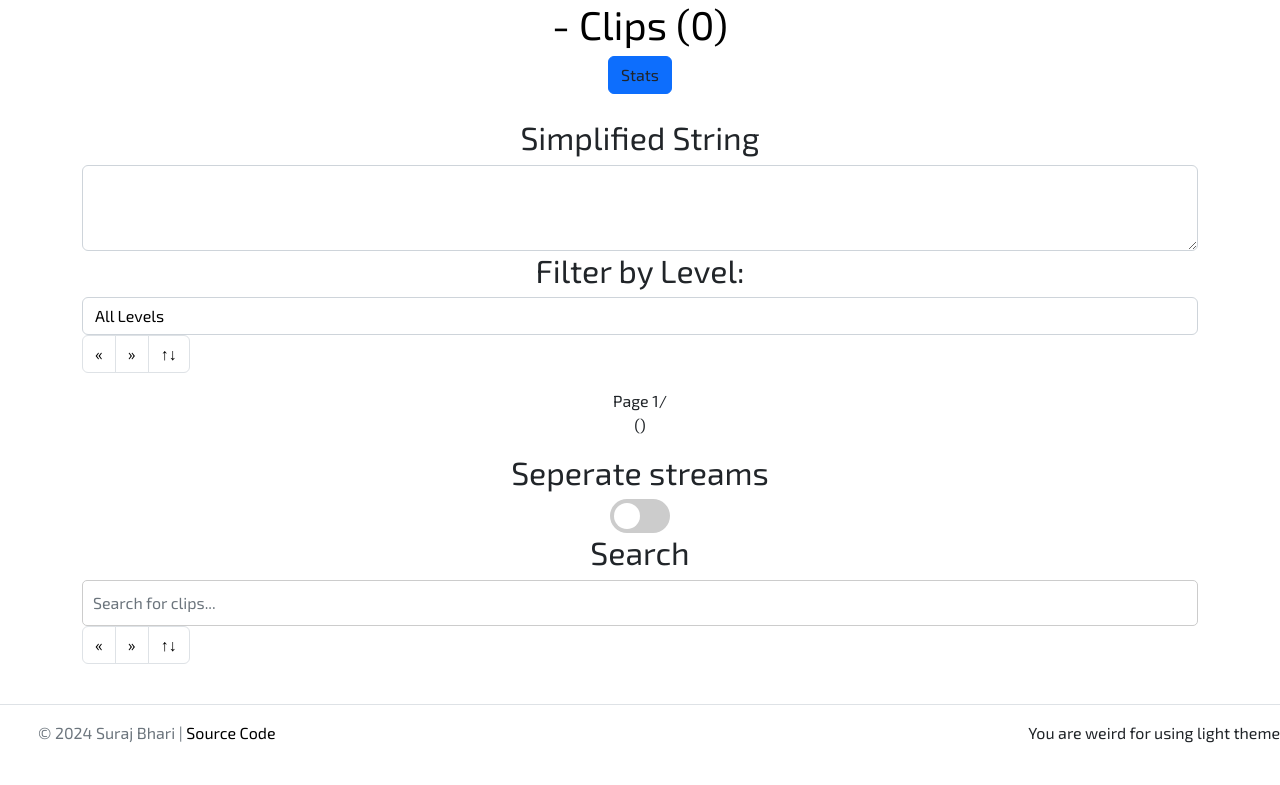
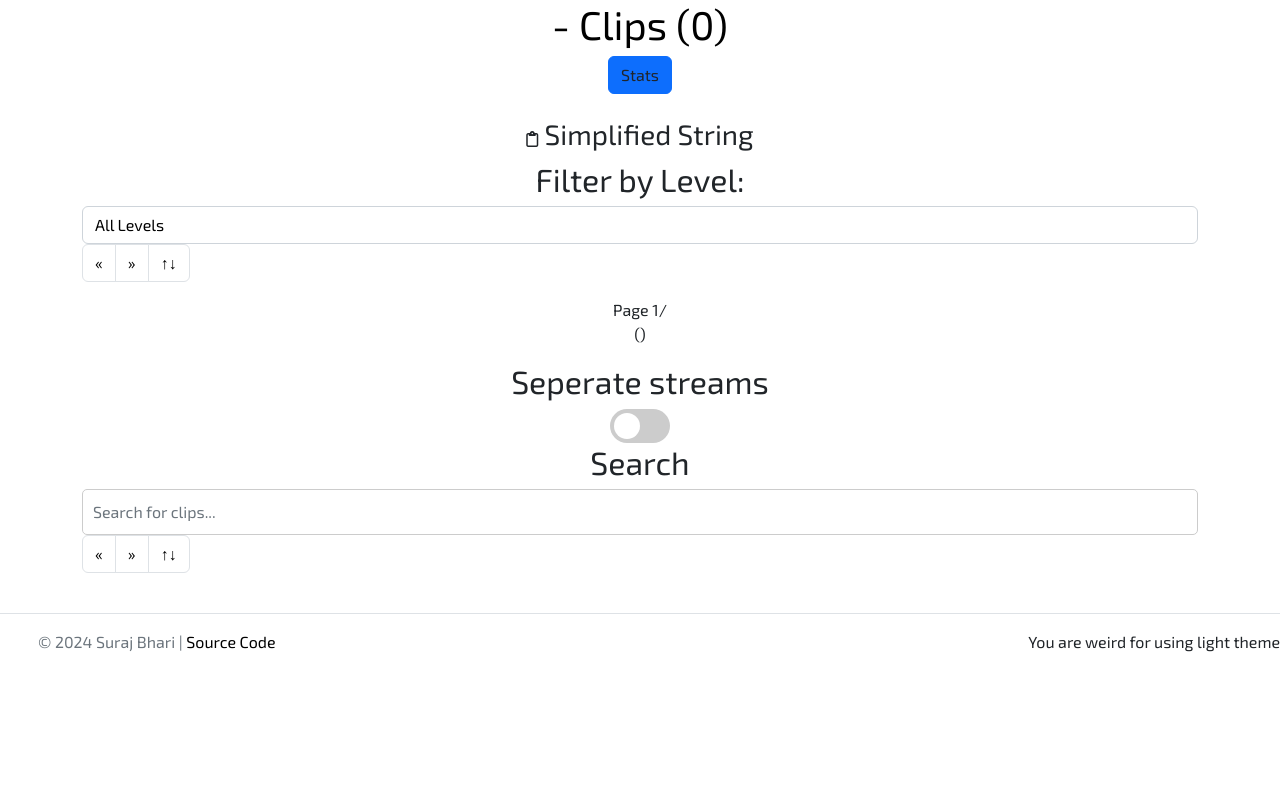
Before and after one commit to abhishek8911/streamsnip, a Python web app: template templates/export.html in a window 1280 px wide. Shown: the part 260-1045 px from the top of the page. After the commit the page ends 912 px from the top, so only its background shows below. Run offline with Jinja, Linux system fonts and the light colour scheme; the template is opened without the code that fills it, so the values that code supplies are empty.

Commit message:
summarize simplified string to clipboard copy

```diff
--- a/templates/export.html
+++ b/templates/export.html
@@ -40,12 +40,7 @@
 
     <div class="row">
         <div class="col-md-12">
-            <h2>Simplified String</h2>
-        </div>
-    </div>
-    <div class="row">
-        <div class="col-md-12">
-            <textarea readonly class="form-control" id="raw_string_data" rows="3"></textarea>
+           <h3 onclick="copySimplifiedString()" id="ssbutton"><i class="fa-regular fa-clipboard"></i> Simplified String</h3>
         </div>
     </div>
     <div class="row">
@@ -142,7 +137,13 @@
         iview = false;
         document.getElementById("iview").checked = iview;
     }
-
+    function copySimplifiedString(){
+        var simplifiedString = {{ clips_string | tojson }};
+        navigator.clipboard.writeText(simplifiedString);
+        ssbutton = document.getElementById("ssbutton");
+        ssbutton.innerHTML = "<i class='fa-solid fa-clipboard-check'></i> Copied!";
+        ssbutton.style.color = "lightgreen";
+    }
     document.getElementById("iview").addEventListener("click", function () {
         if (iview == true) {
             iview = false;
@@ -210,8 +211,6 @@
     }
 
 
-    //document.getElementById("raw_data").value = JSON.stringify(data, null, 2);
-    document.getElementById("raw_string_data").value = {{ clips_string|tojson }};
     function updateClips() {
         var container = document.getElementById("clips-container");
         var search = document.getElementById("search").value.toLowerCase();
```
